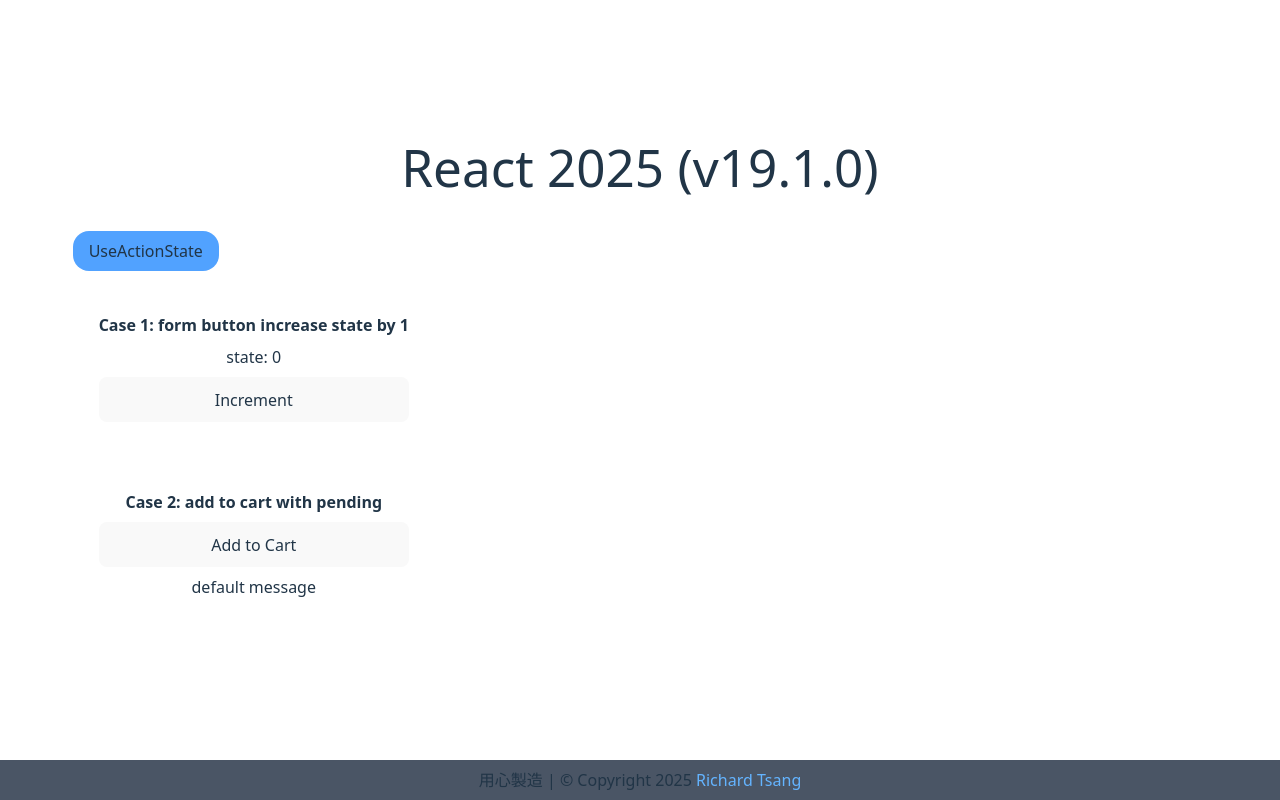
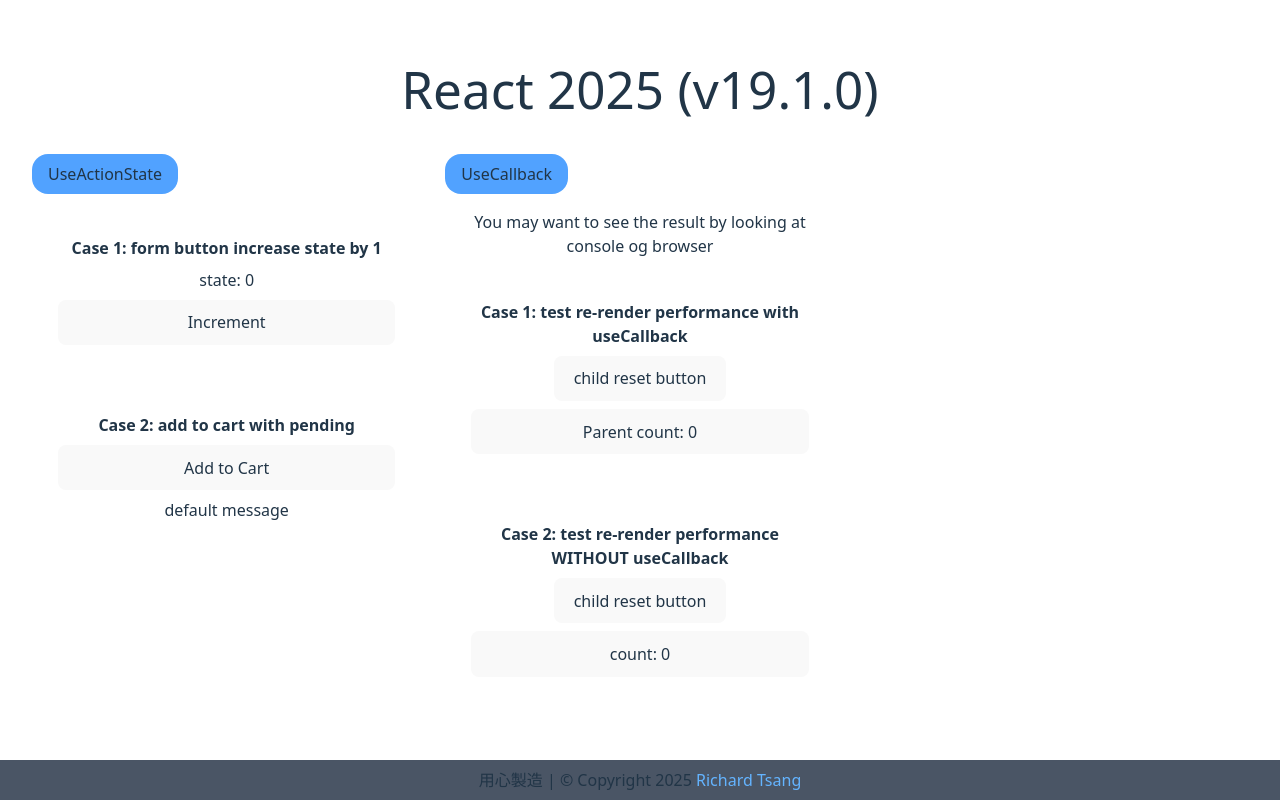
Before and after one commit to r7chardgh/react2025, a React (Vite) app: page / in a window 1280 px wide. Built offline with nearby package versions, Linux system fonts and the light colour scheme.

Commit message:
add useCallback

```diff
--- a/src/App.tsx
+++ b/src/App.tsx
@@ -1,6 +1,7 @@
 import './App.css'
 import Grid from './components/Grid'
 import UseActionState from './components/UseActionState'
+import UseCallback from './components/UseCallback'
 
 function App() {
   return (
@@ -8,6 +9,7 @@
       <h1>React 2025 (v19.1.0)</h1>
       <Grid className='gap-6 w-full'>
         <UseActionState />
+        <UseCallback/>
       </Grid>
     </main>
   )
--- /dev/null
+++ b/src/components/UseCallback.tsx
@@ -0,0 +1,49 @@
+import { memo, useCallback, useState } from 'react'
+import Case from './Case';
+
+const UseCallback = () => {
+    return (
+        <div className='flex flex-col gap-4 items-center sm:items-start'>
+            <h3 className=' px-4 py-2 rounded-2xl bg-blue-400'>UseCallback</h3>
+            <p>You may want to see the result by looking at console og browser</p>
+            <Case title='Case 1: test re-render performance with useCallback'>
+                <ParentComponentWithUseCallback />
+            </Case>
+            <Case title='Case 2: test re-render performance WITHOUT useCallback'>
+                <ParentComponentWithOutUseCallback />
+            </Case>
+        </div>
+    )
+}
+
+const ParentComponentWithUseCallback = () => {
+    const [count, setCount] = useState(0);
+    console.log('render parent with usecallback');
+
+    const cachedFn = useCallback(() => {
+        //return same function , or return updated function when dependencies have changed!
+        setCount(0);
+    }, []);
+    return <>
+        <ChildComponent fn={cachedFn} />
+        <button className='roll-out' onClick={() => setCount(count + 1)}>Parent count: {count}</button>
+    </>
+}
+const ParentComponentWithOutUseCallback = () => {
+    const [count, setCount] = useState(0);
+    console.log('render parent without usecallback');
+
+    return <>
+        <ChildComponent fn={() => { setCount(0) }} />
+        <button onClick={() => setCount(count + 1)}>count: {count}</button>
+    </>
+}
+
+const ChildComponent = memo(({ fn }: { fn: VoidFunction }) => {
+
+    console.log('render child component with memo');
+
+    return <div className='roll-out'><button onClick={fn}>child reset button</button></div>
+})
+
+export default UseCallback
```
Also changed, not shown: 1 other file (tests, documents, lock files or other folders).
